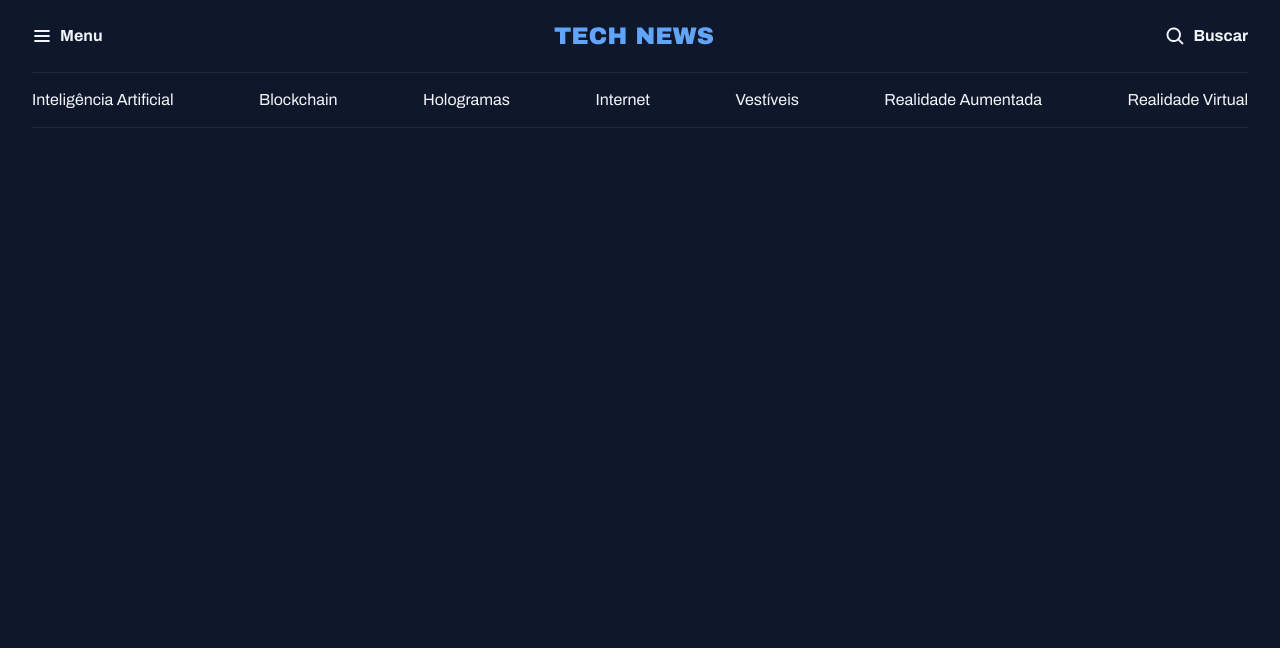
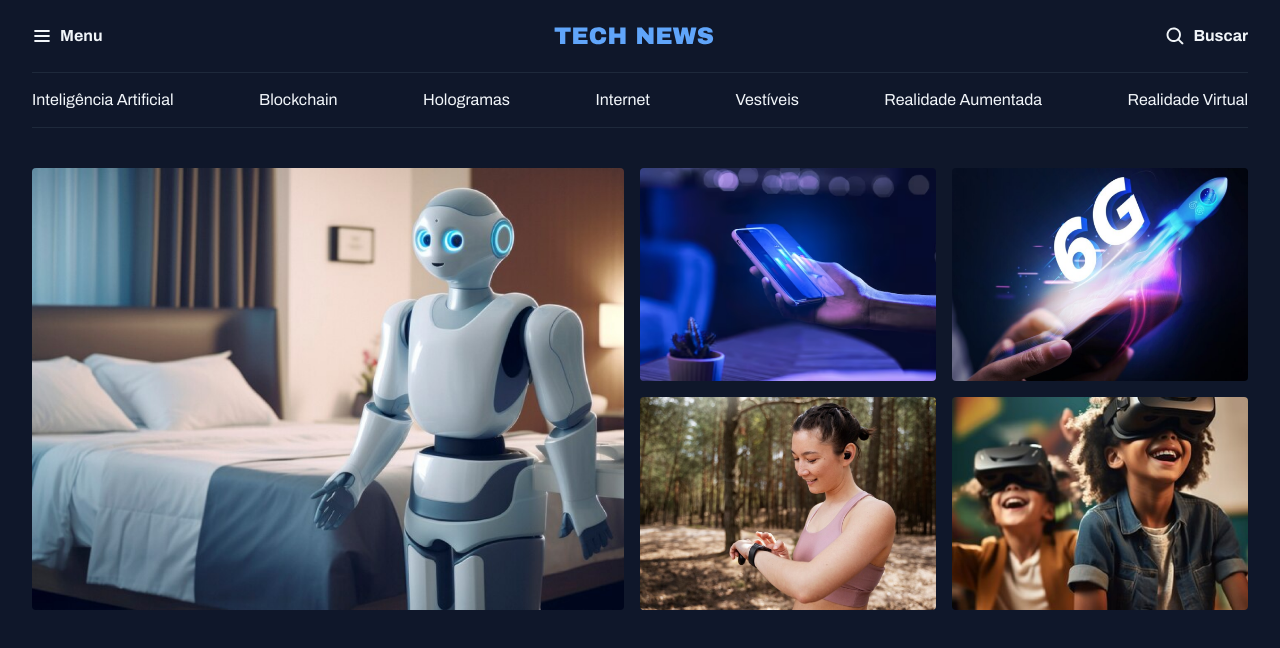
Before and after one commit to Nerii-dev/portal_de_noticias, a plain HTML site: page index.html in a window 1280 px wide. Drawn offline with Linux system fonts and the light colour scheme.

Commit message:
estruturando a sessão destaques

```diff
--- a/index.html
+++ b/index.html
@@ -37,5 +37,31 @@
             <a href="#">Realidade Virtual</a>
         </nav>
     </header>
+
+    <main class="grid container">
+        <section id="featured" class="grid grid-flow-col gap-16">
+            <div>
+                <img src="assets/images/Image 01.png" alt="">
+            </div>
+
+            <div class="grid grid-cols-2 gap-16">
+                <div>
+                    <img src="assets/images/Image 02.png" alt="">
+                </div>
+
+                <div>
+                    <img src="assets/images/Image 03.png" alt="">
+                </div>
+
+                <div>
+                    <img src="assets/images/Image 04.png" alt="">
+                </div>
+
+                <div>
+                    <img src="assets/images/Image 05.png" alt="">
+                </div>
+            </div>
+        </section>
+    </main>
 </body>
 </html>
--- a/style/global.css
+++ b/style/global.css
@@ -39,17 +39,16 @@
     font:inherit;
 }
 
+img {
+    max-width: 100%;
+}
+
 .container {
     max-width: 1280px;
     padding-inline: 32px;
     margin-inline: auto;
 }
 
-/* utility-first */
-.grid {
-    display: grid;
+main {
+    margin-top: 40px;
 }
-
-.grid-flow-col {
-    grid-auto-flow: column;
-}
--- a/style/index.css
+++ b/style/index.css
@@ -1,2 +1,4 @@
 @import url(global.css);
+@import url(utility.css);
 @import url(header.css);
+@import url(sections.css);
--- /dev/null
+++ b/style/sections.css
@@ -0,0 +1,7 @@
+#featured {
+    img {
+    height: 100%;
+    object-fit: cover;
+    border-radius: 4px;
+    }
+}
--- /dev/null
+++ b/style/utility.css
@@ -0,0 +1,15 @@
+.grid {
+    display: grid;
+}
+
+.grid-flow-col {
+    grid-auto-flow: column;
+}
+
+.grid-cols-2 {
+    grid-template-columns: 1fr 1fr;
+}
+
+.gap-16 {
+    gap: 16px;
+}
```
